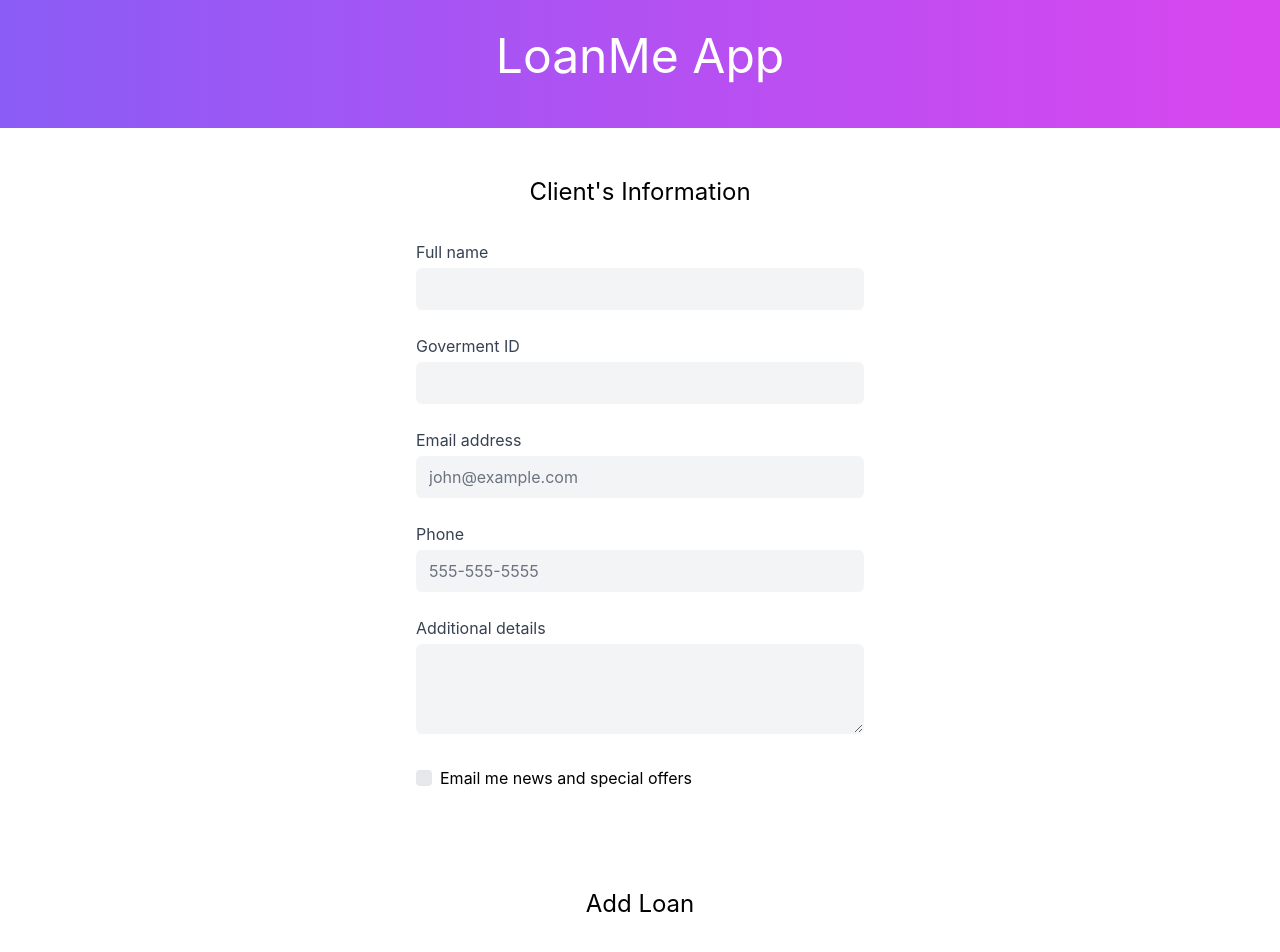
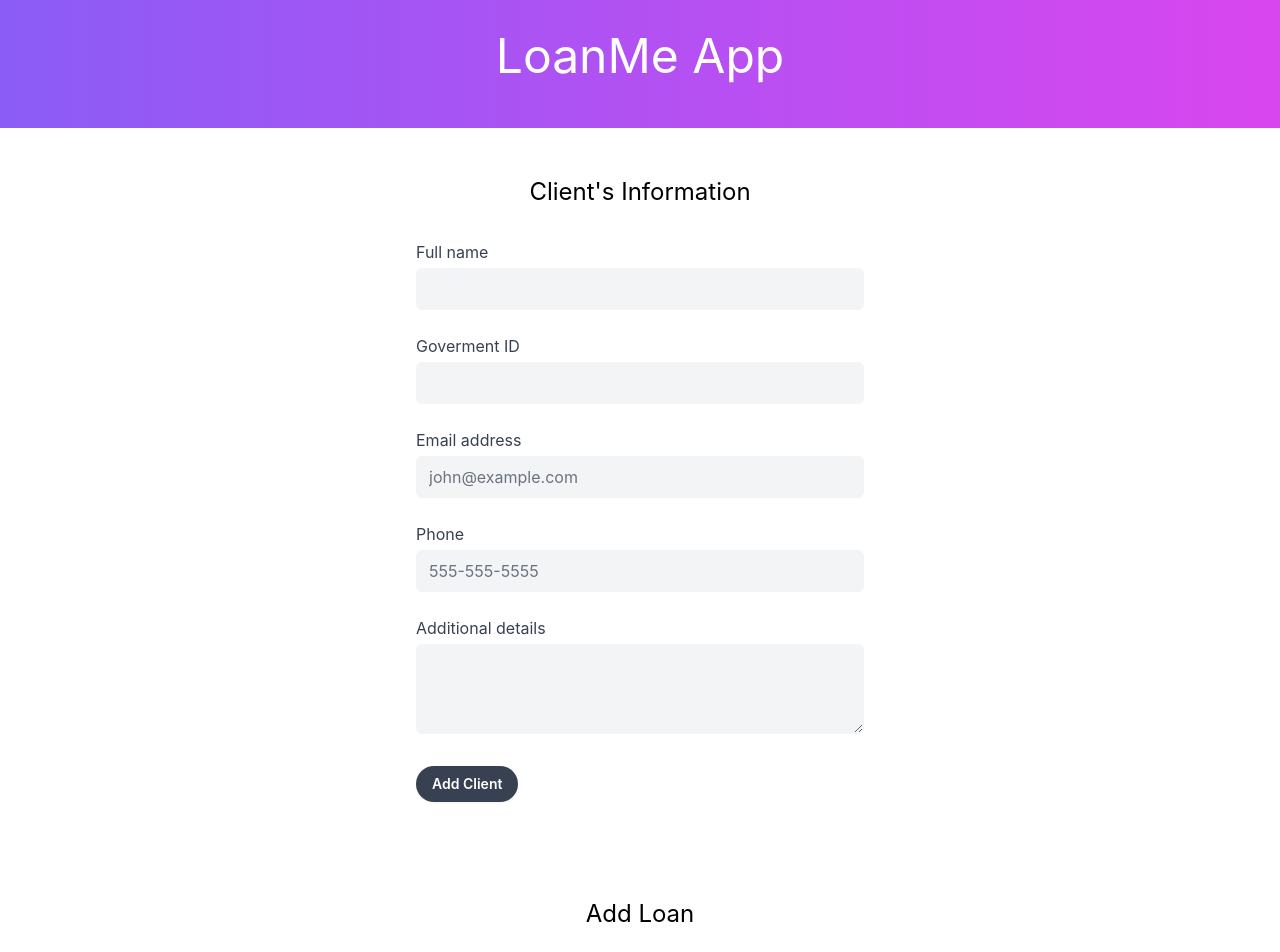
Before and after one commit to luztherose/loanMe, a React (Vite) app: page / in a window 1280 px wide. Shown: the top 952 px of the page. Built offline with nearby package versions, Linux system fonts and the light colour scheme.

Commit message:
Close #8 Add client Button to the Client Page

```diff
--- a/src/components/ClientForm.jsx
+++ b/src/components/ClientForm.jsx
@@ -88,20 +88,19 @@ function ClientForm() {
           <div className="block">
             <div className="mt-2">
               <div>
-                <label className="inline-flex items-center">
-                  <input
-                    type="checkbox"
-                    className="
-                      rounded
-                      bg-gray-200
-                      border-transparent
-                      focus:border-transparent focus:bg-gray-200
-                      text-gray-700
-                      focus:ring-1 focus:ring-offset-2 focus:ring-gray-500
-                    "
-                  />
-                  <span className="ml-2">Email me news and special offers</span>
-                </label>
+                <input
+                  type="submit"
+                  value="Add Client"
+                  className="
+                        px-4
+                        py-2
+                        font-semibold
+                        text-sm
+                        bg-gray-700
+                        text-white
+                        rounded-full
+                        shadow-sm"
+                />
               </div>
             </div>
           </div>
```
